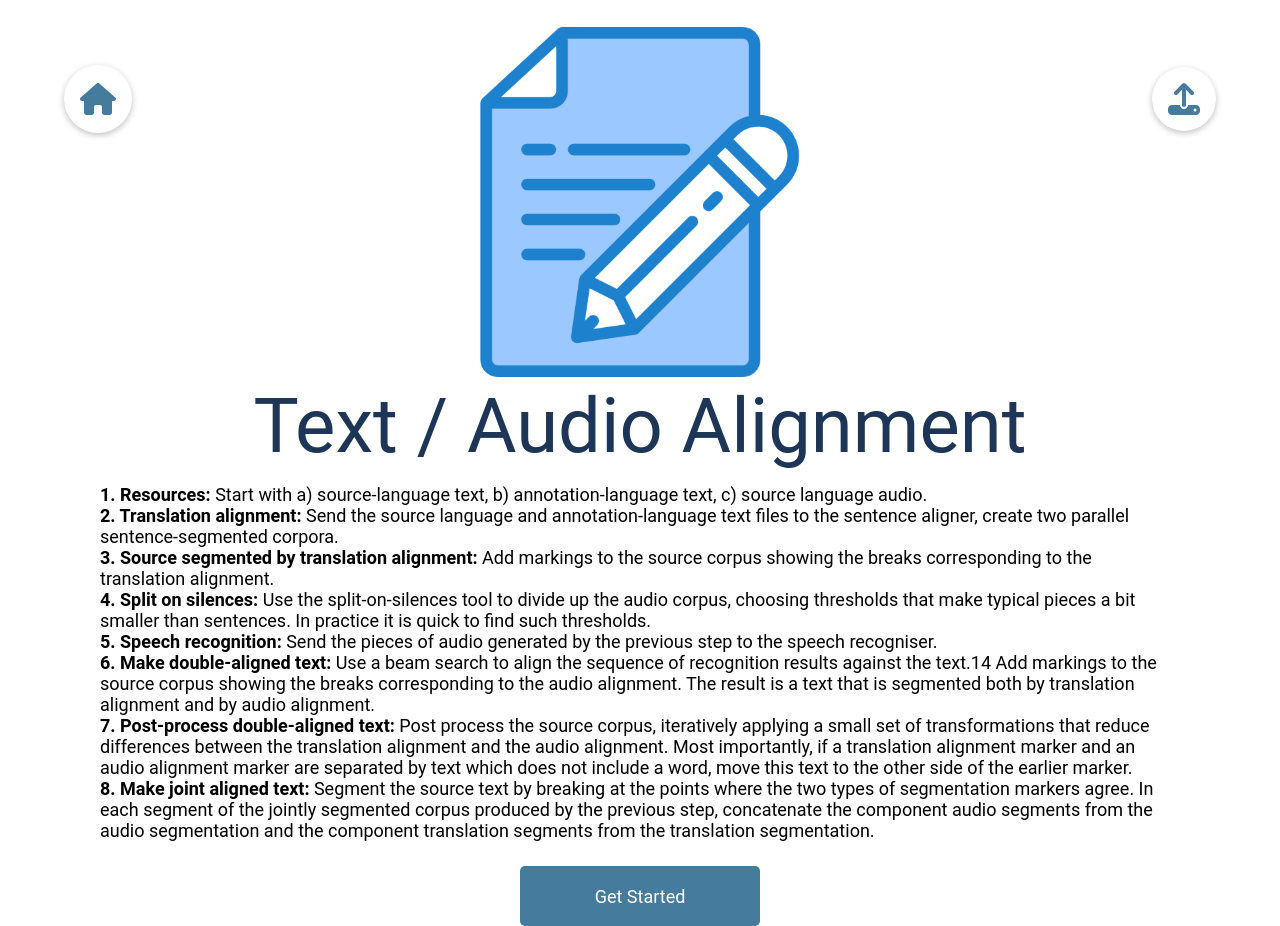
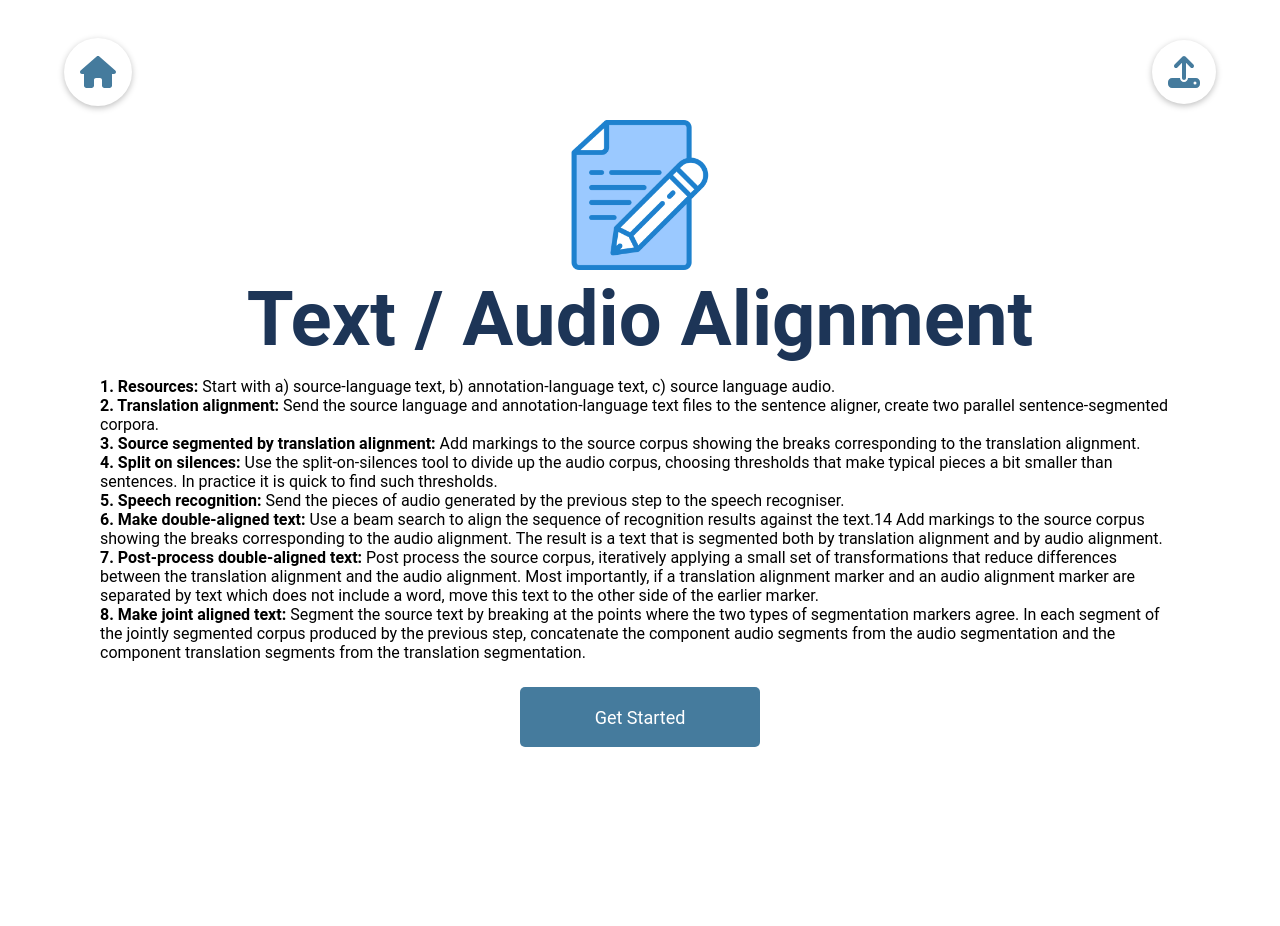
Before and after one commit to SyncTalk/synctalk, a React (Create React App) app in the folder frontend/synctalk/: page /about in a window 1280 px wide. After the commit the page ends 800 px from the top, so only its background shows below. Built offline with nearby package versions, Linux system fonts and the light colour scheme.

Commit message:
improve the frontend layout

```diff
--- a/frontend/synctalk/src/App.css
+++ b/frontend/synctalk/src/App.css
@@ -1,13 +1,7 @@
-/* Qingyue Zhu global css */
 * {
   margin: 0;
   padding: 0;
   font-family: "Roboto", sans-serif;
-}
-
-p {
-  font-size: 18px;
-  font-family: "Roboto";
 }
 
 .nav-bar {
--- a/frontend/synctalk/src/pages/AboutPage/AboutPage.css
+++ b/frontend/synctalk/src/pages/AboutPage/AboutPage.css
@@ -1,3 +1,7 @@
+.title {
+  font-weight: bold;
+}
+
 .instruction {
   margin-left: 100px;
   margin-right: 100px;
@@ -8,5 +12,6 @@
 }
 
 .about-icon {
-  height: 350px;
+  height: 150px;
+  padding-top: 120px;
 }
--- a/frontend/synctalk/src/pages/AboutPage/AboutPage.js
+++ b/frontend/synctalk/src/pages/AboutPage/AboutPage.js
@@ -7,7 +7,6 @@ import "../AboutPage/AboutPage.css";
 const AboutPage = () => {
   return (
     <div>
-      <div className="nav-bar"></div>
       <div className="icon">
         <img src={aboutIcon} alt="about icon" className="about-icon"></img>
       </div>
--- a/frontend/synctalk/src/pages/HomePage/HomePage.css
+++ b/frontend/synctalk/src/pages/HomePage/HomePage.css
@@ -1,6 +1,6 @@
 .home-title {
   padding-left: 268px;
-  padding-top: 178px;
+  padding-top: 140px;
   background-color: #f2f2f2;
   color: #1d3557;
   font-size: 150px;
--- a/frontend/synctalk/src/pages/LoadingPage/LoadingPage.css
+++ b/frontend/synctalk/src/pages/LoadingPage/LoadingPage.css
@@ -21,7 +21,8 @@
 }
 
 .loading .title p {
-  font-weight: 500;
+  margin-right: 20px;
+  font-weight: bold;
   font-size: 64px;
   text-align: center;
   color: #1d3557;
--- a/frontend/synctalk/src/pages/LoadingPage/LoadingPage.js
+++ b/frontend/synctalk/src/pages/LoadingPage/LoadingPage.js
@@ -32,7 +32,7 @@ const Loading = () => {
       <img className="infographic" src={url} alt="cat" />
       <div className="title">
         <p>Generating</p>
-        <ReactLoading type="bubbles" color="#1D3557" height={10} width={200} />
+        <ReactLoading type="bubbles" color="#1D3557" />
       </div>
     </div>
   );
--- a/frontend/synctalk/src/pages/UploadPage/UploadPage.css
+++ b/frontend/synctalk/src/pages/UploadPage/UploadPage.css
@@ -1,6 +1,7 @@
 .upload-title {
-  padding-top: 150px;
+  padding-top: 120px;
   background-color: #f2f2f2;
+  font-weight: bold;
 }
 
 .subtitle {
--- a/frontend/synctalk/src/pages/UploadPage/UploadPage.js
+++ b/frontend/synctalk/src/pages/UploadPage/UploadPage.js
@@ -112,7 +112,7 @@ const UploadPage = () => {
 
   return (
     <div>
-      <div className="nav-bar"></div>
+      {/* <div className="nav-bar"></div> */}
       <div className="title upload-title">Upload Your Files</div>
       <div className="subtitle">
         <div className="three-part">Audio</div>
```
